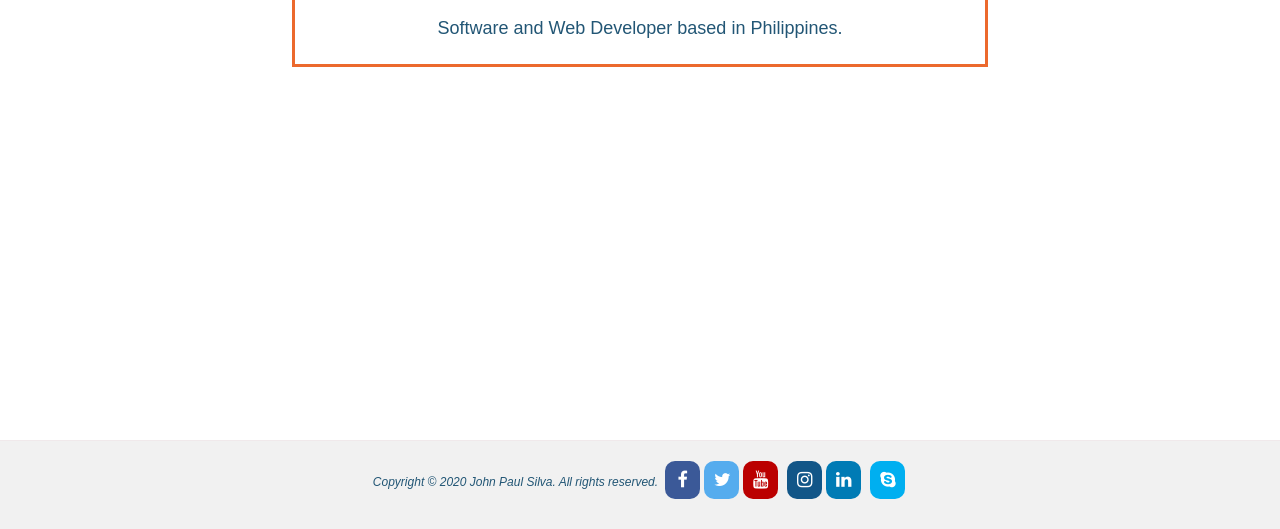
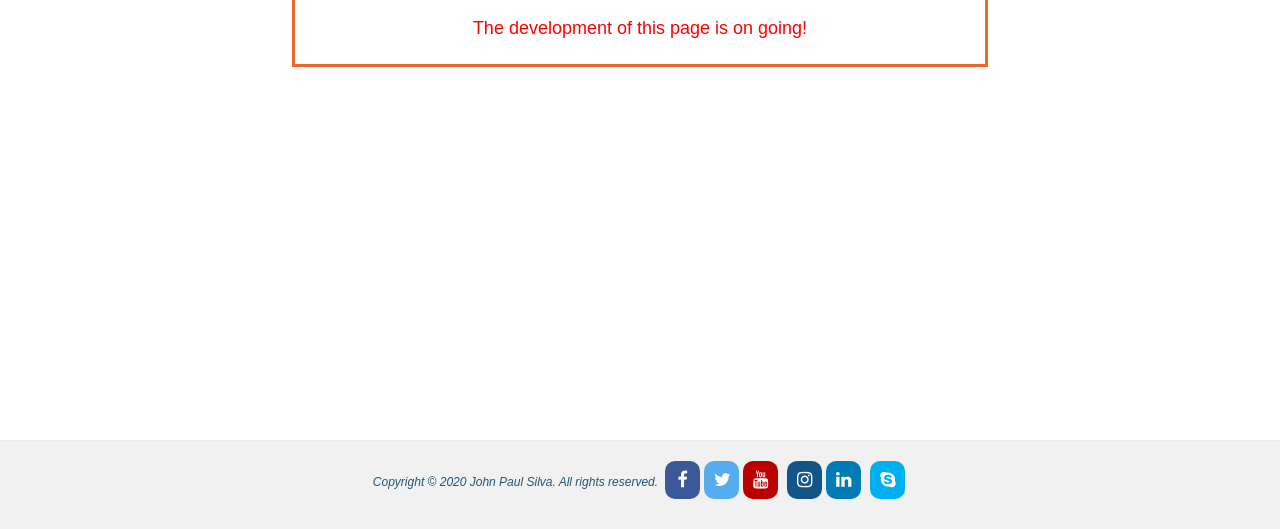
Before and after one commit to iCodeiDevelop/iCodeiDevelop.github.io, a plain HTML site: page portfolio.html in a window 1280 px wide. Shown: the part 298-827 px from the top of the page. Drawn offline with Linux system fonts and the light colour scheme.

Commit message:
Update portfolio.html

```diff
--- a/portfolio.html
+++ b/portfolio.html
@@ -20,7 +20,7 @@
 		<div id="main-content-top">
 			<div id="main-content-top-text">
 			   <h2 style="font-size: 40px;">Hi! I'm</h2><h1 style="font-size: 50px;">John Paul</h1>
-			   <em style="font:normal 18px Arial, san-serif; ">Software and Web Developer based in Philippines.<em>
+			   <em style="font:normal 18px Arial, san-serif; color: red; ">The development of this page is on going!<em>
 			</div>
 
 		</div>
```
